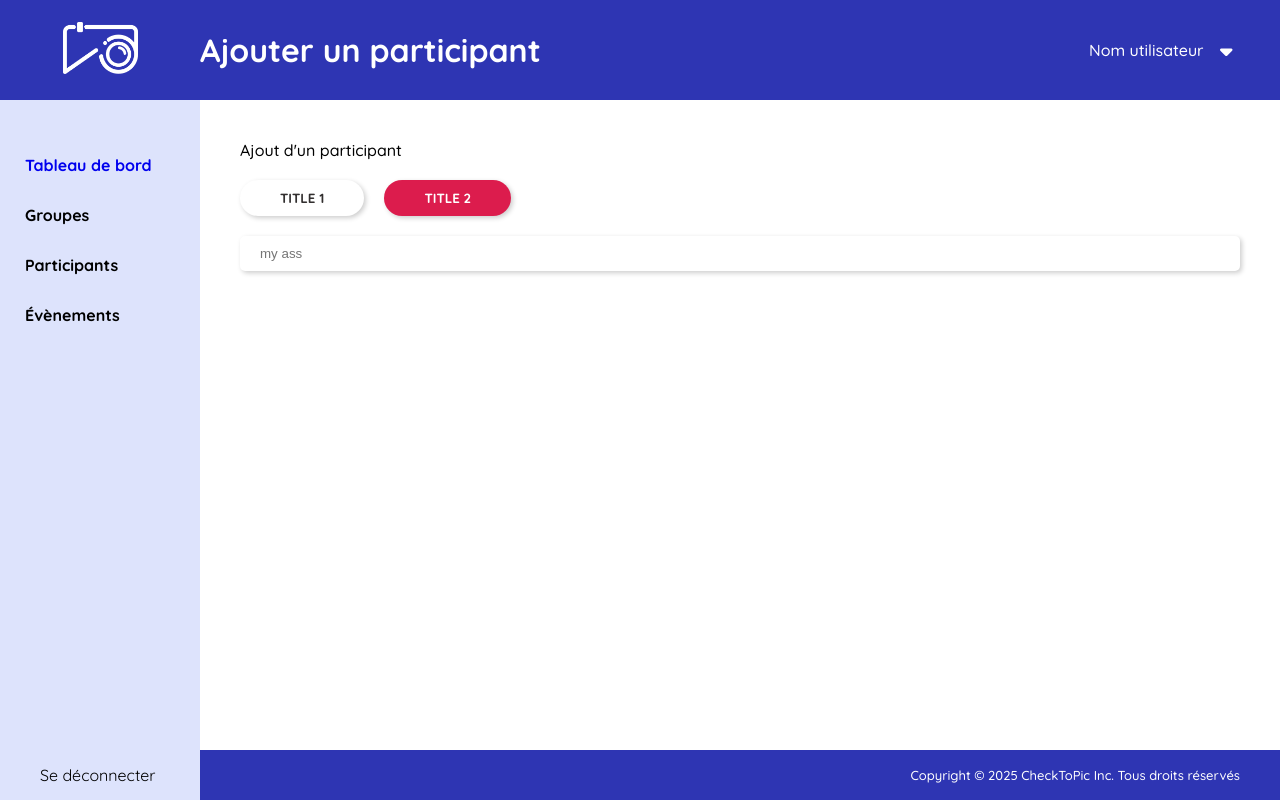
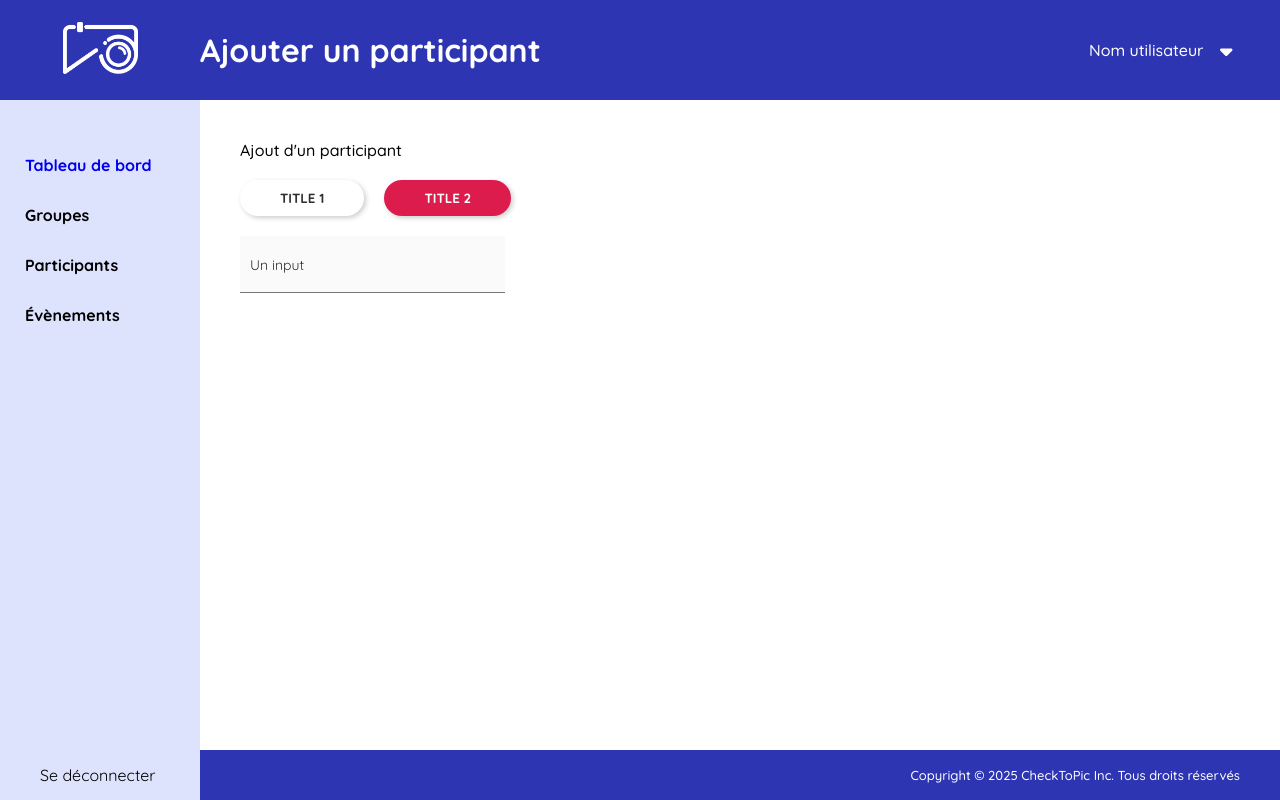
Before and after one commit to sarah-sbb/athlysia-project, a Next.js app in the folder frontend/: page /ctp-admin/participants/add in a window 1280 px wide. Built offline with nearby package versions, Linux system fonts and the light colour scheme.

Commit message:
amélioration de l'input

```diff
--- a/frontend/components/participants/Add.js
+++ b/frontend/components/participants/Add.js
@@ -1,18 +1,27 @@
 import styles from '../../styles/Participants.module.css';
 import { buttonStyles } from '../modules/Button';
-import Input from '../smallComponents/Input';
+import { Input } from '../modules/Input';
+
+//import Input from '../smallComponents/Input';
 
 function Add() {
   return (
     <div className={styles.participantContainer}>
-<div>Ajout d'un participant</div>
+        <div>Ajout d'un participant</div>
 
-<div className={styles.partButton}>
-  <button className={buttonStyles({ color: 'primary' })}>Title 1</button>
-  <button className={buttonStyles({ color: 'secondary' })}>Title 2</button>
-</div>
-
-<Input placeholder="my ass"/>
+        <div className={styles.partButton}>
+          <button className={buttonStyles(
+            { color: 'primary' })}>
+              Title 1
+          </button>
+          <button className={buttonStyles(
+            { color: 'secondary' })}>
+              Title 2
+          </button>
+        </div>
+        <div>
+          <Input label="Un input" />
+        </div>
     </div>
 
   );
--- a/frontend/styles/modules/Input.module.css
+++ b/frontend/styles/modules/Input.module.css
@@ -23,7 +23,7 @@
     font-weight: normal;
     position: absolute;
     pointer-events: none;
-    left: 5px;
+    left: 10px;
     top: 20px;
     transition: 0.4s ease all;
     -moz-transition: 0.2s ease all;
@@ -31,7 +31,7 @@
   }
 
   input:focus ~ .label, .input:valid ~ label {
-    top: 0;
+    top: 5px;
     font-size:14px;
     color: var(--main-bg-color);
   }
```
